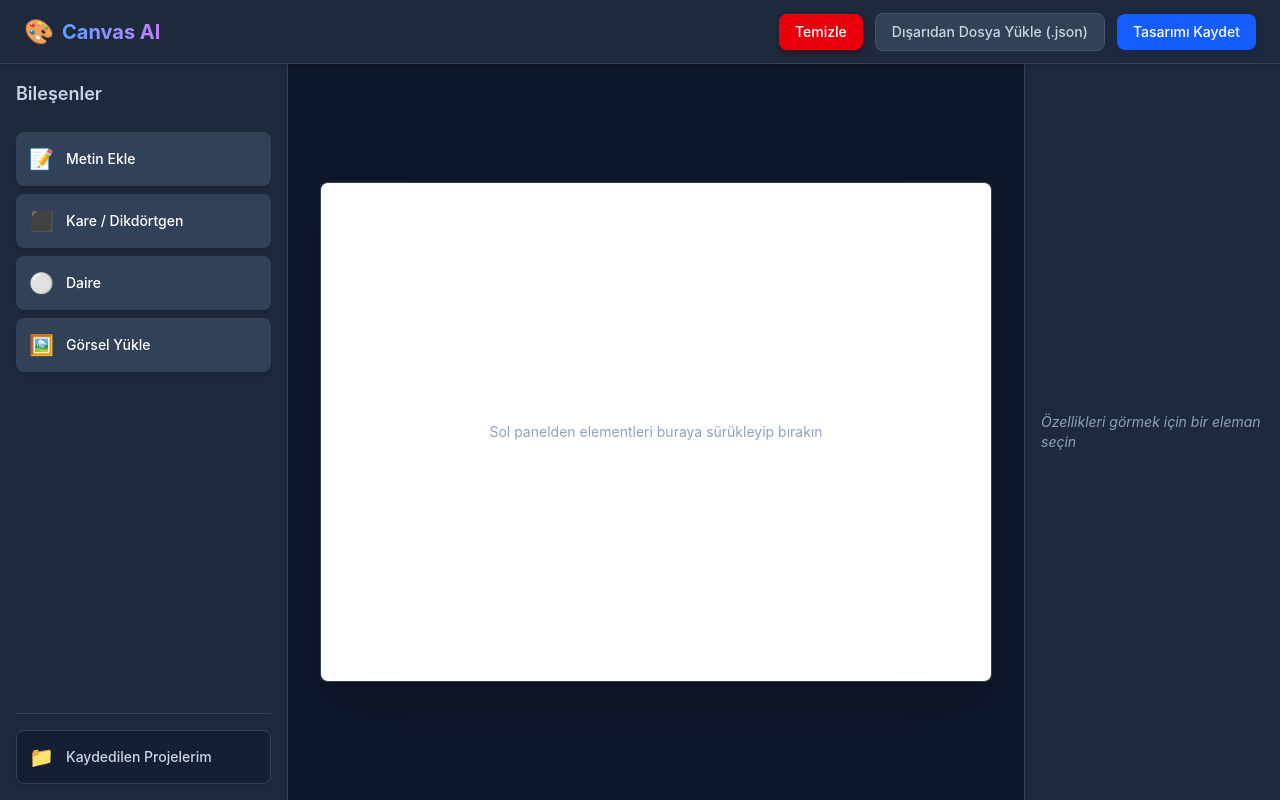
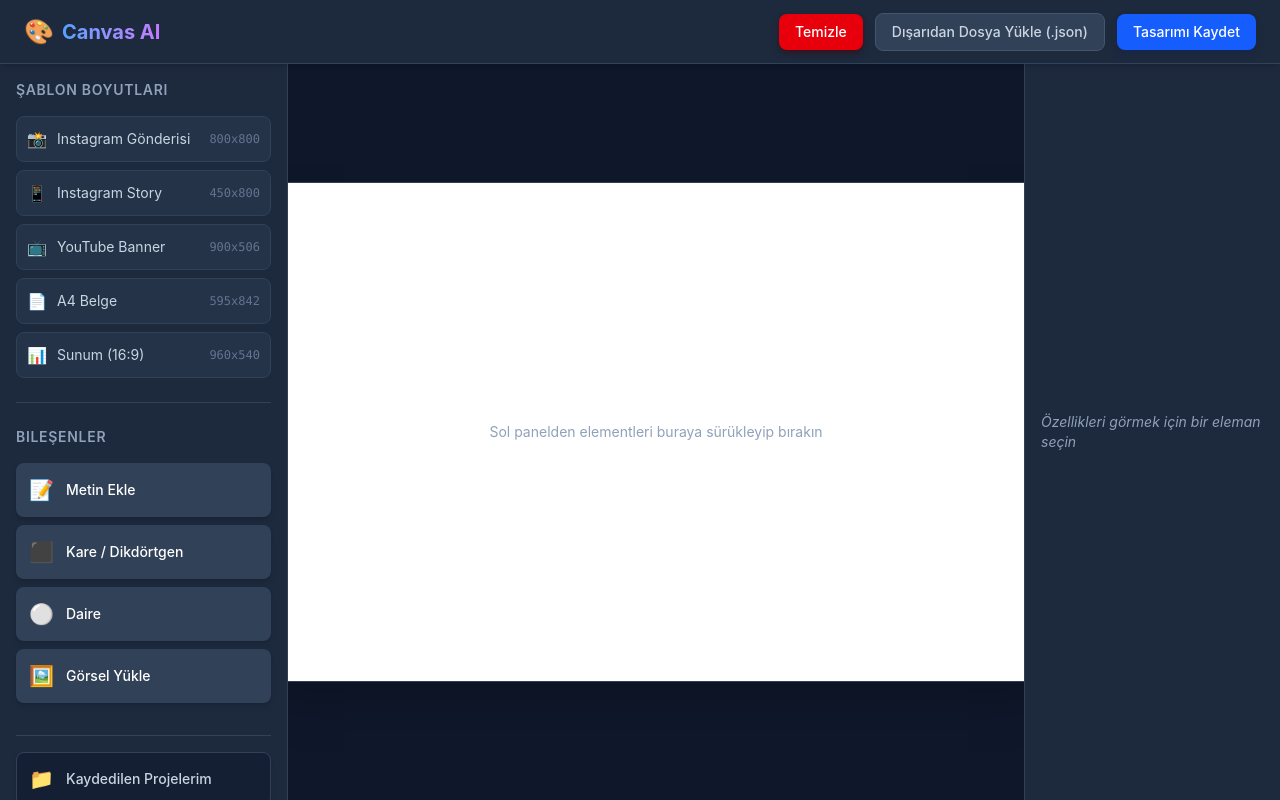
Before and after one commit to alikaankoc1/drag-craft, a React (Vite) app: page / in a window 1280 px wide. Built offline with nearby package versions, Linux system fonts and the light colour scheme.

Commit message:
feat: add canvas preset templates for social media dimensions
Created TemplateSelector component to support pre-defined dimensions like Instagram Post, Story, and YouTube Banner. Refactored App and CanvasArea to dynamically update and persist canvas dimensions within the SavedProject schema.

```diff
--- a/src/App.tsx
+++ b/src/App.tsx
@@ -18,26 +18,29 @@ export interface CanvasElement {
   fontFamily?: string;
 }
 
-// Yeni: Kaydedilen her bir projenin veri yapısı
 export interface SavedProject {
   id: string;
   name: string;
   updatedAt: string;
   elements: CanvasElement[];
+  canvasWidth: number;  // Yeni: Projenin genişliği
+  canvasHeight: number; // Yeni: Projenin yüksekliği
 }
 
 function App() {
   const [elements, setElements] = useState<CanvasElement[]>([]);
   const [selectedId, setSelectedId] = useState<string | null>(null);
 
-  // Yeni State'ler: Sayfa yönetimi ve proje listesi
+  // Yeni: Canvas genişlik ve yükseklik state'leri (Varsayılan 800x500)
+  const [canvasWidth, setCanvasWidth] = useState<number>(800);
+  const [canvasHeight, setCanvasHeight] = useState<number>(500);
+
   const [currentView, setCurrentView] = useState<'editor' | 'dashboard'>('editor');
   const [projects, setProjects] = useState<SavedProject[]>([]);
   const [currentProjectId, setCurrentProjectId] = useState<string | null>(null);
 
   const selectedElement = elements.find((el) => el.id === selectedId) || null;
 
-  // İlk yüklemede localStorage'daki tüm projeleri çek
   useEffect(() => {
     const savedProjects = localStorage.getItem('canvas_ai_projects');
     if (savedProjects) {
@@ -49,13 +52,11 @@ function App() {
     }
   }, []);
 
-  // Proje listesi her değiştiğinde localStorage'ı güncelle
   const saveProjectsToStorage = (updatedProjects: SavedProject[]) => {
     setProjects(updatedProjects);
     localStorage.setItem('canvas_ai_projects', JSON.stringify(updatedProjects));
   };
 
-  // Aktif Çalışmayı Kaydetme Fonksiyonu
   const handleSaveProject = () => {
     if (elements.length === 0) {
       alert('Kaydetmek için canvas üzerinde en az bir eleman olmalıdır.');
@@ -65,15 +66,13 @@ function App() {
     let updatedProjects = [...projects];
 
     if (currentProjectId) {
-      // Var olan projeyi güncelle
       updatedProjects = updatedProjects.map((p) =>
         p.id === currentProjectId
-          ? { ...p, elements, updatedAt: new Date().toLocaleString('tr-TR') }
+          ? { ...p, elements, canvasWidth, canvasHeight, updatedAt: new Date().toLocaleString('tr-TR') }
           : p
       );
       alert('Proje değişiklikleri başarıyla kaydedildi! 💾');
     } else {
-      // Yeni proje oluştur
       const projectName = prompt('Projenize bir isim verin:', `Tasarım #${projects.length + 1}`);
       if (!projectName) return;
 
@@ -82,6 +81,8 @@ function App() {
         name: projectName,
         updatedAt: new Date().toLocaleString('tr-TR'),
         elements: elements,
+        canvasWidth,  // Boyut kaydediliyor
+        canvasHeight, // Boyut kaydediliyor
       };
       updatedProjects.push(newProject);
       setCurrentProjectId(newProject.id);
@@ -91,17 +92,23 @@ function App() {
     saveProjectsToStorage(updatedProjects);
   };
 
-  // Projeyi Editörde Açma (Düzenle)
   const handleLoadProject = (project: SavedProject) => {
     setElements(project.elements);
+    setCanvasWidth(project.canvasWidth || 800);  // Projenin boyutu yükleniyor
+    setCanvasHeight(project.canvasHeight || 500); // Projenin boyutu yükleniyor
     setCurrentProjectId(project.id);
     setSelectedId(null);
-    setCurrentView('editor'); // Editör sayfasına geri dön
+    setCurrentView('editor');
   };
 
-  // Projeyi Doğrudan Dashboard'dan İndirme (Export)
   const handleExportProjectJSON = (project: SavedProject) => {
-    const dataStr = "data:text/json;charset=utf-8," + encodeURIComponent(JSON.stringify(project.elements, null, 2));
+    // Dışarı aktarılan JSON'a boyutları da gömüyoruz
+    const exportData = {
+      canvasWidth: project.canvasWidth,
+      canvasHeight: project.canvasHeight,
+      elements: project.elements
+    };
+    const dataStr = "data:text/json;charset=utf-8," + encodeURIComponent(JSON.stringify(exportData, null, 2));
     const downloadAnchor = document.createElement('a');
     downloadAnchor.setAttribute("href", dataStr);
     downloadAnchor.setAttribute("download", `${project.name}-${Date.now()}.json`);
@@ -110,29 +117,29 @@ function App() {
     downloadAnchor.remove();
   };
 
-  // Proje Silme
-  const handleDeleteProject = (id: string) => {
-    if (confirm('Bu projeyi kalıcı olarak silmek istediğinize emin misiniz?')) {
-      const updated = projects.filter((p) => p.id !== id);
-      saveProjectsToStorage(updated);
-      if (currentProjectId === id) {
-        setElements([]);
-        setCurrentProjectId(null);
-      }
-    }
-  };
-
-  // Dışarıdan JSON Dosyası Yükleme (Import)
   const handleImportJSON = (jsonData: string) => {
     try {
-      const parsedData = JSON.parse(jsonData) as CanvasElement[];
-      if (Array.isArray(parsedData)) {
-        setElements(parsedData);
-        setCurrentProjectId(null); // Dışarıdan geldiği için henüz id'si yok
-        setSelectedId(null);
-        setCurrentView('editor');
-        alert('Tasarım editöre başarıyla yüklendi! 📂');
+      const parsed = JSON.parse(jsonData);
+
+      // Boyut bilgisi içeren gelişmiş format kontrolü
+      if (parsed && Array.isArray(parsed.elements)) {
+        setElements(parsed.elements);
+        setCanvasWidth(parsed.canvasWidth || 800);
+        setCanvasHeight(parsed.canvasHeight || 500);
+      } else if (Array.isArray(parsed)) {
+        // Eski sade dizi formatıyla geriye dönük uyumluluk
+        setElements(parsed);
+        setCanvasWidth(800);
+        setCanvasHeight(500);
+      } else {
+        alert('Geçersiz JSON yapısı.');
+        return;
       }
+
+      setCurrentProjectId(null);
+      setSelectedId(null);
+      setCurrentView('editor');
+      alert('Tasarım editöre başarıyla yüklendi! 📂');
     } catch (e) {
       alert('Geçersiz JSON formatı.');
     }
@@ -171,8 +178,8 @@ function App() {
     const newElement: CanvasElement = {
       id: crypto.randomUUID(),
       type: 'image',
-      x: 400,
-      y: 250,
+      x: canvasWidth / 2,
+      y: canvasHeight / 2,
       width: 200,
       height: 150,
       color: 'transparent',
@@ -189,6 +196,11 @@ function App() {
     setCurrentProjectId(null);
   };
 
+  const handleSelectPreset = (w: number, h: number) => {
+    setCanvasWidth(w);
+    setCanvasHeight(h);
+  };
+
   return (
     <div className="flex flex-col h-screen w-screen overflow-hidden font-sans antialiased bg-slate-900 text-white select-none">
       <Header
@@ -199,15 +211,16 @@ function App() {
         onViewChange={setCurrentView}
       />
       <div className="flex flex-1 overflow-hidden">
-        {/* Sol Panel: Aktif sekmeyi de dinliyor */}
         <Sidebar
           onDragStart={handleDragStart}
           onImageUpload={handleAddImage}
           currentView={currentView}
           onViewChange={setCurrentView}
+          onSelectPreset={handleSelectPreset}
+          canvasWidth={canvasWidth}
+          canvasHeight={canvasHeight}
         />
 
-        {/* Koşullu Sayfa Render Mekanizması */}
         {currentView === 'editor' ? (
           <>
             <CanvasArea
@@ -217,6 +230,8 @@ function App() {
               onSelect={setSelectedId}
               onUpdateText={(id, text) => setElements(elements.map(el => el.id === id ? { ...el, text } : el))}
               onUpdatePosition={(id, x, y) => setElements(elements.map(el => el.id === id ? { ...el, x, y } : el))}
+              canvasWidth={canvasWidth}
+              canvasHeight={canvasHeight}
             />
             <PropertiesPanel
               element={selectedElement}
@@ -228,7 +243,6 @@ function App() {
             />
           </>
         ) : (
-          /* YARIN YAPACAĞIMIZ YENİ DASHBOARD / KAYDEDİLENLER ALANI */
           <main className="flex-1 bg-slate-900 p-8 overflow-auto flex flex-col gap-6">
             <div>
               <h2 className="text-2xl font-bold text-slate-200">Kaydedilen Projelerim</h2>
@@ -252,11 +266,11 @@ function App() {
                   <div key={project.id} className="bg-slate-800 border border-slate-700 rounded-xl p-5 flex flex-col justify-between hover:border-slate-500 transition-all shadow-lg group">
                     <div>
                       <div className="flex items-start justify-between gap-2 mb-2">
-                        <h4 className="font-semibold text-slate-200 group-hover:text-blue-400 transition-colors truncate max-w-[80%]">
+                        <h4 className="font-semibold text-slate-200 group-hover:text-blue-400 transition-colors truncate max-w-[65%]">
                           {project.name}
                         </h4>
-                        <span className="text-xs bg-slate-700 text-slate-400 px-2 py-0.5 rounded font-mono">
-                          {project.elements.length} Eleman
+                        <span className="text-xs bg-slate-700 text-slate-400 px-2 py-0.5 rounded font-mono shrink-0">
+                          {project.canvasWidth || 800}x{project.canvasHeight || 500}
                         </span>
                       </div>
                       <p className="text-xs text-slate-500 font-mono mb-6">Son Güncelleme: {project.updatedAt}</p>
--- a/src/assets/components/CanvasArea.tsx
+++ b/src/assets/components/CanvasArea.tsx
@@ -8,6 +8,8 @@ interface CanvasAreaProps {
   onSelect: (id: string | null) => void;
   onUpdateText: (id: string, newText: string) => void;
   onUpdatePosition: (id: string, x: number, y: number) => void;
+  canvasWidth: number;  // Yeni prop
+  canvasHeight: number; // Yeni prop
 }
 
 export default function CanvasArea({
@@ -16,7 +18,9 @@ export default function CanvasArea({
   selectedId,
   onSelect,
   onUpdateText,
-  onUpdatePosition
+  onUpdatePosition,
+  canvasWidth,
+  canvasHeight
 }: CanvasAreaProps) {
   const canvasRef = useRef<HTMLDivElement>(null);
   const [editingId, setEditingId] = useState<string | null>(null);
@@ -71,13 +75,14 @@ export default function CanvasArea({
   };
 
   return (
-    <main className="flex-1 bg-slate-900 p-8 flex items-center justify-center overflow-auto">
+    <main className="flex-1 bg-slate-900 p-8 flex items-center justify-center overflow-auto min-h-0 min-w-0">
       <div
         ref={canvasRef}
         onDragOver={handleDragOver}
         onDrop={handleLocalDrop}
         onClick={handleCanvasClick}
-        className="w-[800px] h-[500px] bg-white rounded-lg shadow-2xl relative overflow-hidden border border-slate-700"
+        style={{ width: `${canvasWidth}px`, height: `${canvasHeight}px` }} // Dinamik boyutlandırma
+        className="bg-white rounded-lg shadow-2xl relative border border-slate-700 transition-all duration-300 shrink-0"
       >
         {elements.length === 0 ? (
           <div className="absolute inset-0 flex items-center justify-center pointer-events-none select-none">
@@ -90,7 +95,6 @@ export default function CanvasArea({
             const isSelected = el.id === selectedId;
             const isEditing = el.id === editingId;
 
-            // Dinamik font özellikleri stil nesnesine ekleniyor
             const style: React.CSSProperties = {
               position: 'absolute',
               left: `${el.x}px`,
@@ -100,8 +104,8 @@ export default function CanvasArea({
               color: el.type === 'text' ? el.color : undefined,
               backgroundColor: (el.type === 'rect' || el.type === 'circle') ? el.color : undefined,
               transform: 'translate(-50%, -50%)',
-              fontSize: el.type === 'text' ? `${el.fontSize}px` : undefined, // Dinamik boyut
-              fontFamily: el.type === 'text' ? el.fontFamily : undefined,    // Dinamik font ailesi
+              fontSize: el.type === 'text' ? `${el.fontSize}px` : undefined,
+              fontFamily: el.type === 'text' ? el.fontFamily : undefined,
             };
 
             const activeClass = isSelected
--- a/src/assets/components/Sidebar.tsx
+++ b/src/assets/components/Sidebar.tsx
@@ -1,18 +1,25 @@
 import { useRef } from 'react';
-import type { CanvasElement } from '../../App'; // Proje dizinine göre import yolunu kontrol edin
+import type { CanvasElement } from '../../App';
+import TemplateSelector from './TemplateSelector'; // Yeni şablon seçiciyi dahil ediyoruz
 
 interface SidebarProps {
   onDragStart: (e: React.DragEvent, type: CanvasElement['type']) => void;
   onImageUpload: (src: string) => void;
   currentView: 'editor' | 'dashboard';
   onViewChange: (view: 'editor' | 'dashboard') => void;
+  onSelectPreset: (width: number, height: number) => void; // Yeni prop
+  canvasWidth: number;                                    // Yeni prop
+  canvasHeight: number;                                   // Yeni prop
 }
 
 export default function Sidebar({
   onDragStart,
   onImageUpload,
   currentView,
-  onViewChange
+  onViewChange,
+  onSelectPreset,
+  canvasWidth,
+  canvasHeight
 }: SidebarProps) {
   const fileInputRef = useRef<HTMLInputElement>(null);
 
@@ -37,14 +44,29 @@ export default function Sidebar({
   };
 
   return (
-    <aside className="w-72 bg-slate-800 border-r border-slate-700 p-4 text-white flex flex-col justify-between z-10">
-      <div className="flex flex-col gap-4">
-        <h2 className="text-lg font-semibold mb-2 text-slate-300">Bileşenler</h2>
+    <aside className="w-72 bg-slate-800 border-r border-slate-700 p-4 text-white flex flex-col justify-between z-10 overflow-y-auto shrink-0">
+      <div className="flex flex-col gap-6">
+
+        {/* Şablon Seçici Bölümü */}
+        {currentView === 'editor' && (
+          <>
+            <TemplateSelector
+              onSelectPreset={onSelectPreset}
+              canvasWidth={canvasWidth}
+              canvasHeight={canvasHeight}
+            />
+            <hr className="border-slate-700" />
+          </>
+        )}
+
+        {/* Bileşenler Bölümü */}
+        <div className="flex flex-col gap-3">
+          <h2 className="text-sm font-semibold text-slate-400 uppercase tracking-wider mb-1">Bileşenler</h2>
           <div className="grid grid-cols-1 gap-2">
             {tools.map((tool) => (
               <div
                 key={tool.id}
-              draggable={currentView === 'editor'} // Sadece editördeyken sürüklenebilsin
+                draggable={currentView === 'editor'}
                 onDragStart={(e) => onDragStart(e, tool.id)}
                 onClick={() => {
                   if (currentView !== 'editor') onViewChange('editor');
@@ -78,9 +100,10 @@ export default function Sidebar({
             </div>
           </div>
         </div>
+      </div>
 
-      {/* EN ALT SEKME: Kaydedilenler / Dashboard Butonu */}
-      <div className="mt-auto pt-4 border-t border-slate-700">
+      {/* Alt Sekme: Dashboard Butonu */}
+      <div className="mt-8 pt-4 border-t border-slate-700">
         <button
           onClick={() => onViewChange(currentView === 'dashboard' ? 'editor' : 'dashboard')}
           className={`w-full flex items-center gap-3 p-3 rounded-lg transition-all border shadow-md select-none font-medium text-sm ${
--- /dev/null
+++ b/src/assets/components/TemplateSelector.tsx
@@ -0,0 +1,54 @@
+interface PresetTemplate {
+  id: string;
+  name: string;
+  width: number;
+  height: number;
+  icon: string;
+}
+
+interface TemplateSelectorProps {
+  onSelectPreset: (width: number, height: number) => void;
+  canvasWidth: number;
+  canvasHeight: number;
+}
+
+const PRESET_TEMPLATES: PresetTemplate[] = [
+  { id: 'insta-post', name: 'Instagram Gönderisi', width: 800, height: 800, icon: '📸' },
+  { id: 'insta-story', name: 'Instagram Story', width: 450, height: 800, icon: '📱' },
+  { id: 'yt-banner', name: 'YouTube Banner', width: 900, height: 506, icon: '📺' },
+  { id: 'a4-document', name: 'A4 Belge', width: 595, height: 842, icon: '📄' },
+  { id: 'custom-presentation', name: 'Sunum (16:9)', width: 960, height: 540, icon: '📊' },
+];
+
+export default function TemplateSelector({ onSelectPreset, canvasWidth, canvasHeight }: TemplateSelectorProps) {
+  return (
+    <div className="flex flex-col gap-3">
+      <h3 className="text-sm font-semibold text-slate-400 uppercase tracking-wider mb-1">Şablon Boyutları</h3>
+
+      <div className="flex flex-col gap-2">
+        {PRESET_TEMPLATES.map((preset) => {
+          const isSelected = canvasWidth === preset.width && canvasHeight === preset.height;
+          return (
+            <button
+              key={preset.id}
+              onClick={() => onSelectPreset(preset.width, preset.height)}
+              className={`flex items-center justify-between p-2.5 rounded-lg border text-left transition-all text-sm group ${
+                isSelected
+                  ? 'bg-blue-600/20 border-blue-500 text-blue-400 font-medium'
+                  : 'bg-slate-700/40 hover:bg-slate-700 border-slate-700 hover:border-slate-600 text-slate-300'
+              }`}
+            >
+              <div className="flex items-center gap-2.5">
+                <span className="text-base">{preset.icon}</span>
+                <span>{preset.name}</span>
+              </div>
+              <span className="text-xs font-mono text-slate-500 group-hover:text-slate-400">
+                {preset.width}x{preset.height}
+              </span>
+            </button>
+          );
+        })}
+      </div>
+    </div>
+  );
+}
```
Lines whose indentation alone changed are shown as unchanged.
